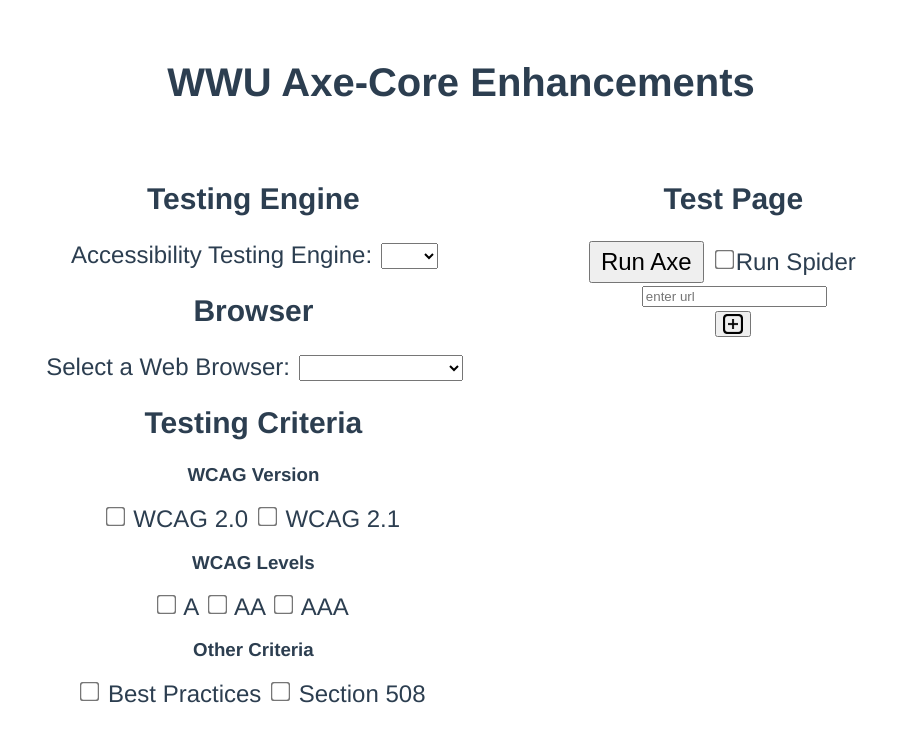
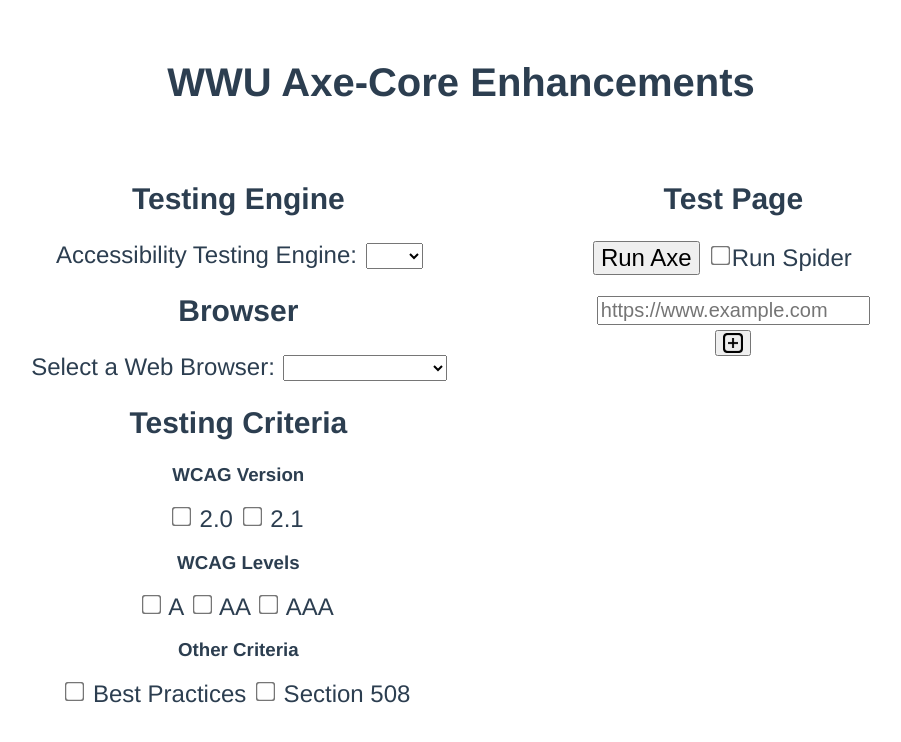
Before and after one commit to xNS5/Axe-Core-Enhancements, a Vue app in the folder frontend/axe-core-enhancements-frontend/: page / in a window 1280 px wide. Shown: the top 742 px of the page, without its empty margins (179-1080 px from the left). Built offline with nearby package versions, Linux system fonts and the light colour scheme.

Commit message:
Updating html/css, improving element ids and divs, adding padding to elements to feel more cohesive

```diff
--- a/frontend/axe-core-enhancements-frontend/src/App.vue
+++ b/frontend/axe-core-enhancements-frontend/src/App.vue
@@ -76,12 +76,15 @@
   -o-transform: scale(2); /* Opera */
   transform: scale(1.5);
   padding: 12px;
-}
-
-input{
   vertical-align: center;
   position: relative;
   top: -4px;
+}
+
+input[type=url]{
+  font-size: 20px;
+  margin-top: 15px;
+  justify-content: flex-start;
 }
 
 /*
@@ -93,9 +96,10 @@
   float: left;
   width: 20px;
   height: 20px;
-  padding: 0;
-  border: 0;
   background-size: 100% 100%;
+}
+.addTest,.removeTest{
+  margin: 5px;
 }
 
 .removeTest span.icon{
@@ -103,13 +107,14 @@
   float: left;
   width: 20px;
   height: 20px;
-  padding: 0;
-  border: 0;
   background-size: 140% 140%;
 }
 
+.buttonContainer{
+  display: block;
+}
+
 .runButton button{
-  padding: 5px 10px;
   font-size: 24px;
 }
 
@@ -119,7 +124,7 @@
 }
 
 
-/*For the Run Axe and Spider buttons/tickboxes*/
+/* For the Run Axe and Spider buttons/tickboxes */
 .testbuttons div{
   display: inline;
 }
@@ -135,29 +140,19 @@
   padding-top: 2%;
 }
 
-urlWrapper{
-  display: grid;
-  grid-template-columns: repeat(8, 1fr);
-  gap: 10px;
-  grid-auto-rows: 100px;
-  grid-template-areas:
-    "a a a a b b b b c c c"
-    "a a a a b b b b c c c";
-  align-items: start;
+.row:after {
+  content: "";
+  display: table;
+  clear: both;
 }
 
-.url div{
-  grid-area: a;
-}
+/*.add div{*/
+/*
+/*}*/
 
-.add div{
-  grid-area: b;
-}
-
-.remove div{
-  grid-area: c;
-}
-
+/*.remove div{*/
+/*
+/*}*/
 
 /*
     TODO: See how a border around the Test Engine, Browser selection, and criteria divs look. Maybe do something along the same lines for the Test Page div
--- a/frontend/axe-core-enhancements-frontend/src/components/Home.vue
+++ b/frontend/axe-core-enhancements-frontend/src/components/Home.vue
@@ -16,8 +16,8 @@
         </li>
       </ul>
     </div>
-    <div id="mainContainer" class="row">
-      <div id="testSelection" class="column">
+    <div class="row">
+      <div class="column">
         <div class="selectEngine">
           <h2>Testing Engine</h2>
           <!-- Engine choice drop down -->
@@ -27,7 +27,7 @@
             <!--<option value="crest">Crest</option> Crest has not yet been released. Alternate engines can be added-->
           </select>
         </div>
-        <div class="selectBrowser" id="select-browser">
+        <div class="selectBrowser">
           <h2>Browser</h2>
           <!-- Browser choice drop down -->
           <label for="browser">Select a Web Browser: </label>
@@ -40,61 +40,52 @@
         <div class="selectTest">
           <h2>Testing Criteria</h2>
           <!-- Check boxes for WCAG levels -->
-          <div class="selectTest.child.wcag" id="selectTest.child.wcag" >
-            <div class="selectTest.child.wcag.version" id="selectTest.child.wcag.version">
+            <span>
               <h3>WCAG Version</h3>
-<!--              TODO: Set up ability to add wcag2 and wcag21 to string output in model-->
               <input type="checkbox" id="wcag2" name="wcag2" value="wcag2" v-model="testForm.wcagLevel">
-                <label for="wcag2" class="container"> WCAG 2.0 </label>
+              <label for="wcag2" class="container"> 2.0 </label>
               <input type="checkbox" id="wcag21" name="wcag2" value="wcag21" v-model="testForm.wcagLevel">
-                <label for="wcag21" class="container"> WCAG 2.1 </label>
-              </div>
-            </div>
+              <label for="wcag21" class="container"> 2.1 </label>
+            </span>
           <h3>WCAG Levels</h3>
+            <span>
               <input type="checkbox" id="wcagA" name="wcagA" value="a" v-model="testForm.criteria">
               <label for="wcagA" class="container"> A </label>
               <input type="checkbox" id="wcagAA" name="wcagAA" value="aa" v-model="testForm.criteria">
               <label for="wcagAA"> AA </label>
               <input type="checkbox" id="wcagAAA" name="wcagAAA" value="aaa" v-model="testForm.a3">
               <label for="wcagAAA"> AAA </label>
+            </span>
           </div>
-          <div class="selectTest.child.other" id="selectTest.child.other" >
             <h3>Other Criteria</h3>
             <input type="checkbox" id="best-practices" name="best-practices" value="best-practices" v-model="testForm.criteria">
             <label for="best-practices"> Best Practices </label>
             <input type="checkbox" id="section508" name="section508" value="section508" v-model="testForm.criteria">
             <label for="section508"> Section 508 </label>
         </div>
-        </div>
-      <div id="select.url" class="column">
-        <div>
+      <div class="column">
         <h2>Test Page</h2>
         <div class="testbuttons">
-            <div class="runButton">
+          <span class="runButton">
             <button v-on:click="runAxe"> Run Axe </button>
-            </div>
+          </span>
           <div class="spider-box">
             <input type="checkbox" id="spider-box" name="spider-checkbox" value="spider" v-model="this.spider" v-on:click="hideAddRemoveButtons">
             <label for="spider-box">Run Spider</label>
           </div>
         </div>
-        </div>
-        <div class="urlWrapper" v-for="(page, index) in testForm.urls" v-bind:key="index">
-          <label for="URL@{{index}}">
+        <span class="row" v-for="(page, index) in testForm.urls" v-bind:key="index">
+          <label class="column" for="URL@{{index}}">
             <!--@TODO find a way to have additional url entries stacked + increase size of text box-->
-            <input class="url" v-model="page.url" type="url" id="URL@{{index}}" name="URL@{{index}}" placeholder="enter url">
-            <div id="addTest" class="add">
+            <input class="url" v-model="page.url" type="url" id="URL@{{index}}" name="URL@{{index}}" placeholder="https://www.example.com">
             <button class="addTest" type="button" aria-label="add-icon" v-on:click="addTest">
                   <span class="icon"></span>
             </button>
-            </div>
-            <div id="removeTest" class="remove">
              <button class="removeTest" type="button" v-on:click="removeTest(index)" v-if="index !== 0">
                   <span class="icon"></span>
               </button>
-            </div>
           </label>
-        </div>
+        </span>
       </div>
       </div>
     </div>
```
Lines whose indentation alone changed are shown as unchanged.
